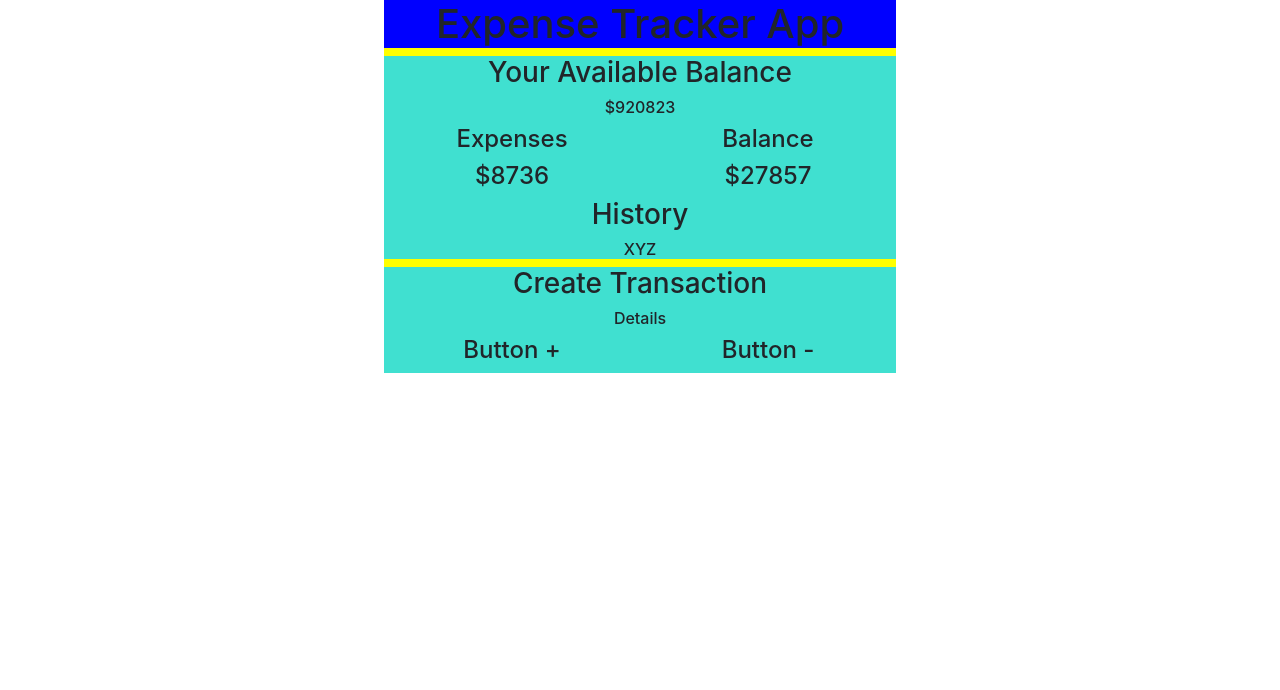
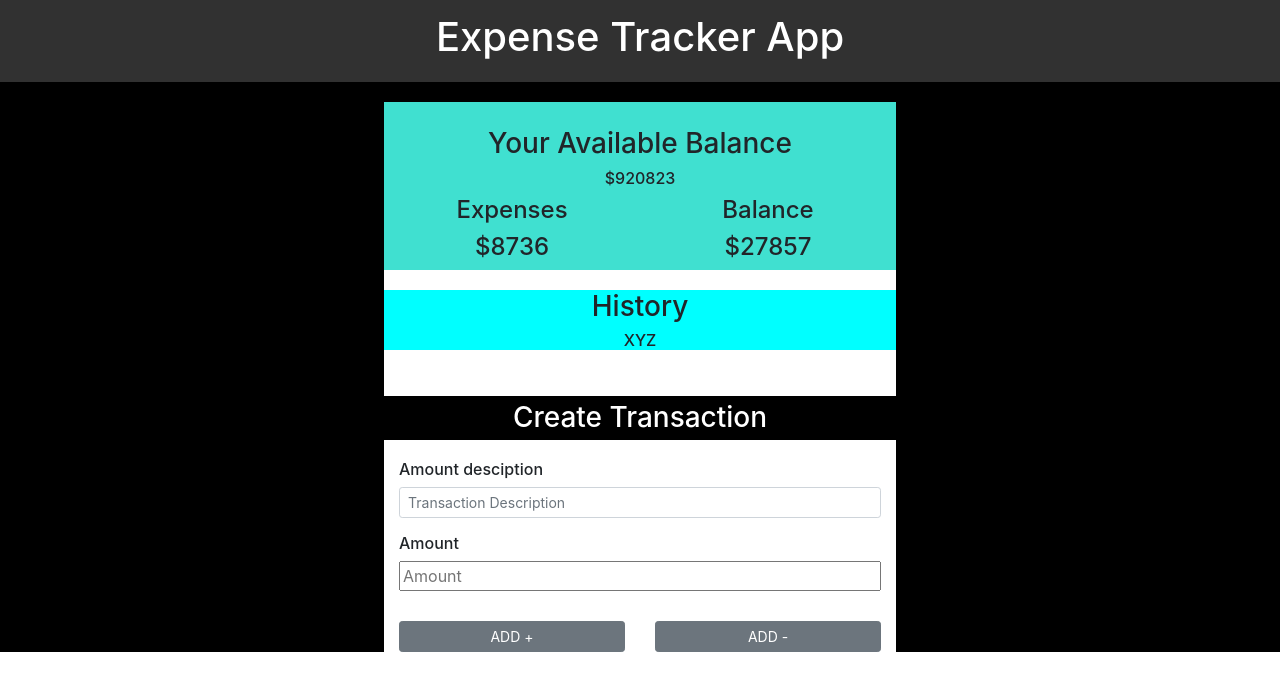
Before and after one commit to TalalBhatti/expense_tracker-app, a React (Create React App) app: page / in a window 1280 px wide. Shown: the top 690 px of the page. Built offline with nearby package versions, Linux system fonts and the light colour scheme.

Commit message:
Ui updated

```diff
--- a/src/App.css
+++ b/src/App.css
@@ -1,7 +1,32 @@
 .App {
   text-align: center;
+  max-width: 50%;
+  background-color: white;
+   margin-left: 30% ;
+  margin-right: 30% ;
+}
+.main{
+  background-color: black;
+  justify-content: center;
+  text-align: center;
+  align-items: center;
   max-width: 100%;
-  background-color: yellow;
-   margin-left: 30%;
-  margin-right: 30%;
 }
+.container{
+  max-width: 100%;
+}
+@media (min-width: 992px){
+.container, .container-sm, .container-md, .container-lg {
+    max-width: 100%;
+}
+}
+
+@media(max-width: 600px){
+  .App {
+    text-align: center;
+    max-width: 90%;
+    background-color: white;
+     margin-left: 3% ;
+    margin-right: 3% ;
+  }
+}
--- a/src/App.js
+++ b/src/App.js
@@ -7,11 +7,15 @@ import './App.css';
 
 function App() {
   return (
-    <div className="App">
+    <div className=".container, .container-sm, .container-md, .container-lg">
+      <div className="main">
         <Header></Header>
+        <div className="App">
         <Stats />
         <History />
         <Transactions />
+        </div>
+        </div>
       </div>
   );
 }
--- a/src/components/Header.css
+++ b/src/components/Header.css
@@ -1,3 +1,7 @@
 .body1{
-    background-color: blue;
+    background-color: rgb(49, 49, 49);
+    color: white;
+    width: 100%;
+    padding: 1%;
+    text-align: center;
 }
--- a/src/components/Stats.css
+++ b/src/components/Stats.css
@@ -1,4 +1,6 @@
-.body{
+.stats{
     text-align: center;
     background-color: turquoise;
+    padding-top: 5%;
+    margin-top: 20px;
 }
--- a/src/components/Stats.js
+++ b/src/components/Stats.js
@@ -6,13 +6,13 @@ import {Container,Row,Col} from 'react-bootstrap';
 
 const Stats = (props) => {
     return(
-    <div className="body">
+    <div className="stats">
     <h3> Your Available Balance </h3>
     <h6>$920823</h6>
     <Container>
      <Row>
-    <Col md={6}><h4>Expenses</h4><h4>$8736</h4></Col>
-    <Col md={6}><h4>Balance</h4><h4>$27857</h4></Col>
+    <Col ><h4>Expenses</h4><h4>$8736</h4></Col>
+    <Col ><h4>Balance</h4><h4>$27857</h4></Col>
      </Row>
     </Container>
    </div>
--- /dev/null
+++ b/src/components/history.css
@@ -0,0 +1,4 @@
+.history{
+    margin-top: 20px;
+    background-color: cyan;
+}
--- a/src/components/history.js
+++ b/src/components/history.js
@@ -1,12 +1,12 @@
 import React from 'react';
-import './Stats.css';
+import './history.css';
 import 'bootstrap/dist/css/bootstrap.min.css';
 import {Container,Row,Col} from 'react-bootstrap';
 
 
 const Stats = (props) => {
     return(
-    <div className="body">
+    <div className="history">
     <h3> History </h3>
     <h6>XYZ</h6>
    </div>
--- /dev/null
+++ b/src/components/transaction.css
@@ -0,0 +1,25 @@
+.transaction{
+    text-align: center;
+    background-color: white;
+    padding-top: 5%;
+    margin-top: 20px;
+}
+.transaction h3{
+    background-color: black;
+    color: white;
+    padding: 5px;
+    margin-bottom: 20px;
+}
+
+.amount{
+    padding-left: 15px;
+    padding-right: 15px;
+    text-align: left;
+}
+.numbers{
+    width: 100%;
+}
+
+.buttons{
+    margin-top: 30px;
+}
--- a/src/components/transaction.js
+++ b/src/components/transaction.js
@@ -1,20 +1,32 @@
 import React from 'react';
-import './Stats.css';
+import './transaction.css';
 import 'bootstrap/dist/css/bootstrap.min.css';
-import {Container,Row,Col} from 'react-bootstrap';
+import {Container,Row,Col,Form,Button} from 'react-bootstrap';
 
 
 const Stats = (props) => {
     return(
-    <div className="body">
+    <div className="transaction">
     <h3> Create Transaction </h3>
-    <h6>Details</h6>
+    <div className="amount">
+    <Form.Group>
+    <h6>Amount desciption</h6>
+      <Form.Control size="sm" type="text" placeholder="Transaction Description" />
+    </Form.Group>
+    </div>
+    <div className="amount">
+    <h6>Amount</h6>
+    <input className="numbers" type="number" placeholder="Amount" id="quantity" name="quantity" min="1" max="999999999999999999"></input>
+    </div>
+
+     <div className="buttons">
     <Container>
      <Row>
-    <Col md={6}><h4>Button +</h4></Col>
-    <Col md={6}><h4>Button -</h4></Col>
+    <Col md={6}><Button variant="secondary" size="sm" block>ADD +</Button>{' '}</Col>
+    <Col md={6}><Button variant="secondary" size="sm" block>ADD -</Button>{' '}</Col>
      </Row>
     </Container>
-   </div>
+    </div>
+    </div>
     )}
 export default Stats;
```
